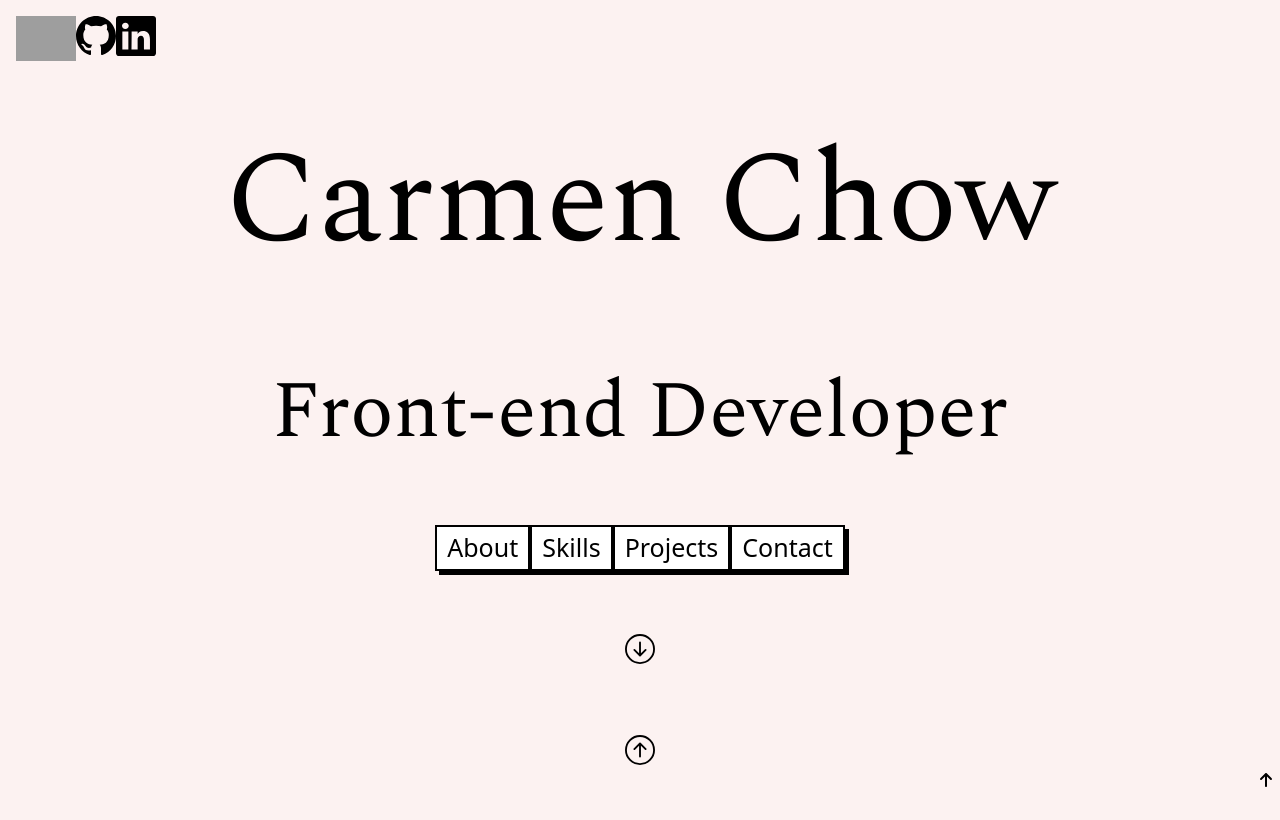
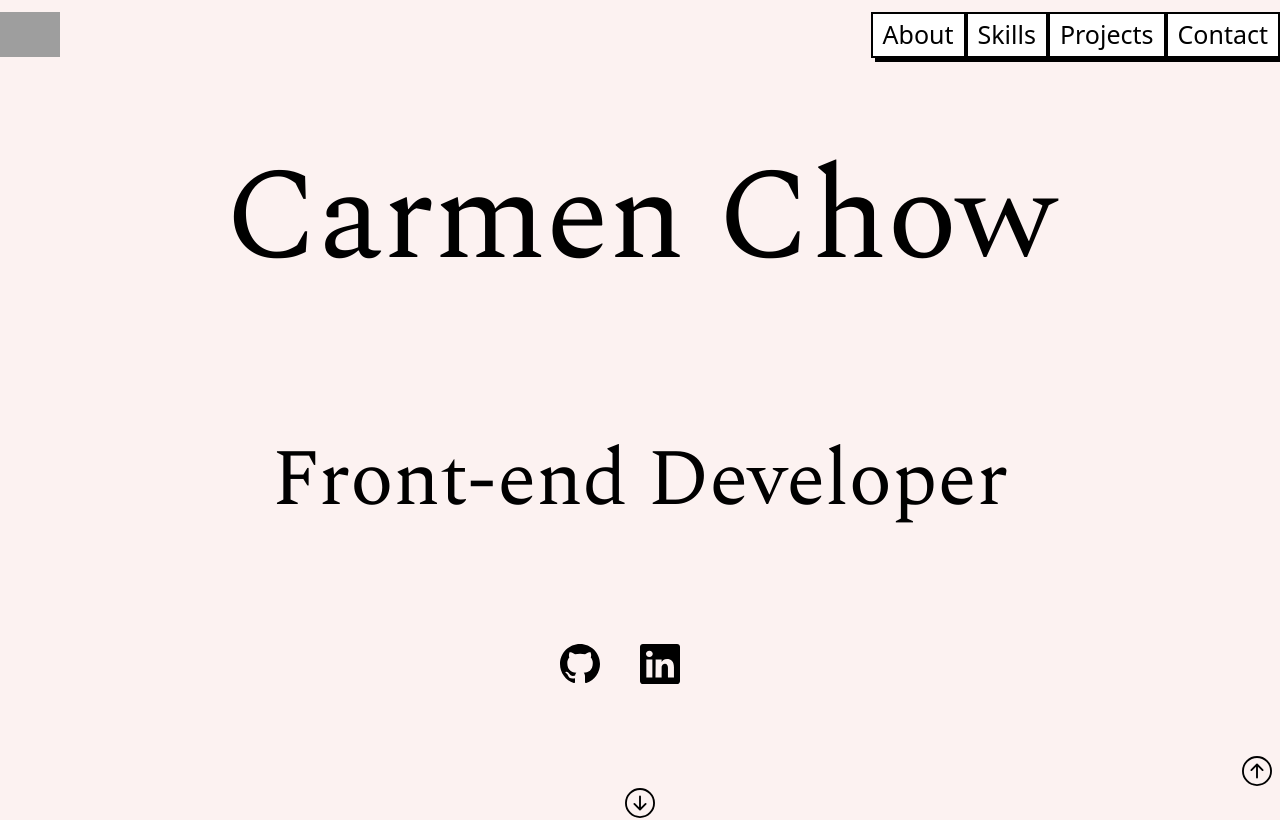
Before and after one commit to cchow33/my-portfolio, a Next.js app: page / in a window 1280 px wide. Shown: the top 820 px of the page. Built offline with nearby package versions, Linux system fonts and the light colour scheme; grey boxes are pictures that could not be loaded.

Commit message:
Scroll to top button

```diff
--- a/components/Main.jsx
+++ b/components/Main.jsx
@@ -1,6 +1,5 @@
 import React from 'react'
-// import { FontAwesomeIcon } from '@fortawesome/react-fontawesome'
-import { BsArrowDownCircle, BsArrowUpCircle} from 'react-icons/bs'
+import { BsArrowDownCircle, BsGithub, BsLinkedin } from 'react-icons/bs'
 
 const Main = () => {
 
@@ -9,39 +8,13 @@ const Main = () => {
       <h1 class='text-[130px] font-display'>Carmen Chow</h1>
       <h1 class='text-[80px] font-display'>Front-end Developer</h1>
 
-    <ul class='list none text-[25px]' >
-      <a href="#about" class="relative inline-block px-3 py-1 font-medium group">
-      <span class="absolute inset-0 w-full h-full transition duration-200 ease-out transform translate-x-1 translate-y-1 bg-black group-hover:-translate-x-0 group-hover:-translate-y-0"></span>
-      <span class="absolute inset-0 w-full h-full bg-white border-2 border-black group-hover:bg-black"></span>
-      <span class="relative text-black group-hover:text-white">About</span></a>
+      <div class="flex">
+        <a target="_blank" href="https://github.com/cchow33" rel="noopener noreferrer"><BsGithub size={40}/></a>
 
-      <a href="#skills" class="relative inline-block px-3 py-1 font-medium group">
-      <span class="absolute inset-0 w-full h-full transition duration-200 ease-out transform translate-x-1 translate-y-1 bg-black group-hover:-translate-x-0 group-hover:-translate-y-0"></span>
-      <span class="absolute inset-0 w-full h-full bg-white border-2 border-black group-hover:bg-black"></span>
-      <span class="relative text-black group-hover:text-white">Skills</span></a>
+        <a target="_blank" href="https://www.linkedin.com/in/carmen-cchow/" rel="noopener noreferrer" class='mx-10'><BsLinkedin size={40}/></a>
+      </div>
 
-      <a href="#projects" class="relative inline-block px-3 py-1 font-medium group">
-      <span class="absolute inset-0 w-full h-full transition duration-200 ease-out transform translate-x-1 translate-y-1 bg-black group-hover:-translate-x-0 group-hover:-translate-y-0"></span>
-      <span class="absolute inset-0 w-full h-full bg-white border-2 border-black group-hover:bg-black"></span>
-      <span class="relative text-black group-hover:text-white">Projects</span></a>
-
-      <a href="#contact" class="relative inline-block px-3 py-1 font-medium group">
-      <span class="absolute inset-0 w-full h-full transition duration-200 ease-out transform translate-x-1 translate-y-1 bg-black group-hover:-translate-x-0 group-hover:-translate-y-0"></span>
-      <span class="absolute inset-0 w-full h-full bg-white border-2 border-black group-hover:bg-black"></span>
-      <span class="relative text-black group-hover:text-white">Contact</span></a>
-    </ul>
-
-    <button class='hover:border-black border-transparent border-2 rounded-full py-2 px-2 transition-ease-in-out delay-350'>
-      <BsArrowDownCircle size={30}/>
-    </button>
-
-    <button class='hover:bg-black text-white rounded-full py-2 px-2 transition-ease-in-out delay-350'>
-      <span class='text-black'>
-      <BsArrowUpCircle size={30}/>
-      </span>
-    </button>
-    <p>Scroll Up</p>
-
+      <button><BsArrowDownCircle size={30}/></button>
     </div>
 
   )
--- a/components/Navbar.jsx
+++ b/components/Navbar.jsx
@@ -8,12 +8,32 @@ const Navbar = () => {
   // const handleNav = () => {}
 
   return (
-    <nav className='bg-[#fcf2f1] flex p-4'>
+<nav
+  class="relative w-full flex flex-wrap items-center justify-between py-3 bg-[#fcf2f1] text-black navbar navbar-expand-lg navbar-light">
+
       <Image src="/../public/assets/tag.png" alt="/" width="60" height="60"/>
 
-      <a target="_blank" href="https://github.com/cchow33" rel="noopener noreferrer">  <BsGithub size={40}/></a>
+      <ul class='list none text-[25px]' >
+      <a href="#about" class="relative inline-block px-3 py-1 font-medium group">
+      <span class="absolute inset-0 w-full h-full transition duration-200 ease-out transform translate-x-1 translate-y-1 bg-black group-hover:-translate-x-0 group-hover:-translate-y-0"></span>
+      <span class="absolute inset-0 w-full h-full bg-white border-2 border-black group-hover:bg-black"></span>
+      <span class="relative text-black group-hover:text-white">About</span></a>
 
-      <a target="_blank" href="https://www.linkedin.com/in/carmen-cchow/" rel="noopener noreferrer">  <BsLinkedin size={40}/></a>
+      <a href="#skills" class="relative inline-block px-3 py-1 font-medium group">
+      <span class="absolute inset-0 w-full h-full transition duration-200 ease-out transform translate-x-1 translate-y-1 bg-black group-hover:-translate-x-0 group-hover:-translate-y-0"></span>
+      <span class="absolute inset-0 w-full h-full bg-white border-2 border-black group-hover:bg-black"></span>
+      <span class="relative text-black group-hover:text-white">Skills</span></a>
+
+      <a href="#projects" class="relative inline-block px-3 py-1 font-medium group">
+      <span class="absolute inset-0 w-full h-full transition duration-200 ease-out transform translate-x-1 translate-y-1 bg-black group-hover:-translate-x-0 group-hover:-translate-y-0"></span>
+      <span class="absolute inset-0 w-full h-full bg-white border-2 border-black group-hover:bg-black"></span>
+      <span class="relative text-black group-hover:text-white">Projects</span></a>
+
+      <a href="#contact" class="relative inline-block px-3 py-1 font-medium group">
+      <span class="absolute inset-0 w-full h-full transition duration-200 ease-out transform translate-x-1 translate-y-1 bg-black group-hover:-translate-x-0 group-hover:-translate-y-0"></span>
+      <span class="absolute inset-0 w-full h-full bg-white border-2 border-black group-hover:bg-black"></span>
+      <span class="relative text-black group-hover:text-white">Contact</span></a>
+    </ul>
 
     </nav>
   )
--- a/components/Projects.jsx
+++ b/components/Projects.jsx
@@ -73,7 +73,7 @@ const Projects = () => {
 
 
 {/* Project 4: Towers */}
-            <Image src="/../public/assets/towers-project.png" alt="project3" width="500" height="500"/>
+            <Image src="/../public/assets/towers-project.png" alt="project4" width="500" height="500"/>
             <p class="text-slate-800 text-[20px] font-bold">Towers of Hanoi</p>
             <p>Game moving pegs</p>
 
@@ -92,7 +92,24 @@ const Projects = () => {
           </div>
 
 
+{/* Project 5: Portfolio */}
+<Image src="/../public/assets/portfolio.png" alt="project5" width="500" height="500"/>
+            <p class="text-slate-800 text-[20px] font-bold">Towers of Hanoi</p>
+            <p>Game moving pegs</p>
 
+            <div class="flex space-x-4">
+            <div class="border border-pink-400 rounded-lg p-1 uppercase text-xs">NextJS</div>
+            <div class="border border-green-500 rounded-lg p-1 uppercase text-xs">Tailwind</div>
+
+          </div>
+
+          <div class="flex">
+            <a href="https://github.com/cchow33/towers-of-hanoi" class="block text-indigo-400 group-hover:text-slate-800 transition duration-200" target="_blank"  without rel="noreferrer"> <FiGithub size={30}/>
+            </a>
+
+            <a href="https://vercel.com/cchow33/towers-of-hanoi" class="block text-indigo-400 group-hover:text-slate-800 transition duration-200" target="_blank"  without rel="noreferrer"> <RxVercelLogo size={30}/>
+            </a>
+          </div>
 
 
 
--- a/components/ScrollToTop.jsx
+++ b/components/ScrollToTop.jsx
@@ -1,13 +1,7 @@
 import { useEffect, useState } from 'react'
-// import { biArrowFromBottom } from 'react-icons/bi'
+import { BsArrowUpCircle } from 'react-icons/bs'
 
-import React from 'react'
-import { FontAwesomeIcon } from '@fortawesome/react-fontawesome'
-import { faArrowUp } from '@fortawesome/free-solid-svg-icons'
-
-
-// import { classNames } from 'utilities'
-// @tailwind utilities;
+// import { classNames } from '/utils'
 
 const ScrollToTop = () => {
   const [isVisible, setIsVisible] = useState(false)
@@ -23,7 +17,7 @@ const ScrollToTop = () => {
   const scrollToTop = () => {
     window.scrollTo({
       top: 0,
-      behavior: 'smooth',
+      behavior: 'instant',
     })
   }
 
@@ -39,14 +33,9 @@ const ScrollToTop = () => {
     <div className="fixed bottom-2 right-2">
       <button
         type="button"
-        onClick={ scrollToTop }
-        // className={classNames(
-        //   isVisible ? 'opacity-100' : 'opacity-0',
-        //   'bg-pink-600 hover:bg-pink-700 focus:ring-pink-500 inline-flex items-center rounded-full p-3 text-white shadow-sm transition-opacity focus:outline-none focus:ring-2 focus:ring-offset-2',
-        // )}
+        onClick={scrollToTop}
       >
-
-        <FontAwesomeIcon icon={faArrowUp}/>
+        <BsArrowUpCircle size={30} aria-hidden="true" />
       </button>
     </div>
   )
```
Also changed, not shown: public/assets/portfolio.png (added).
